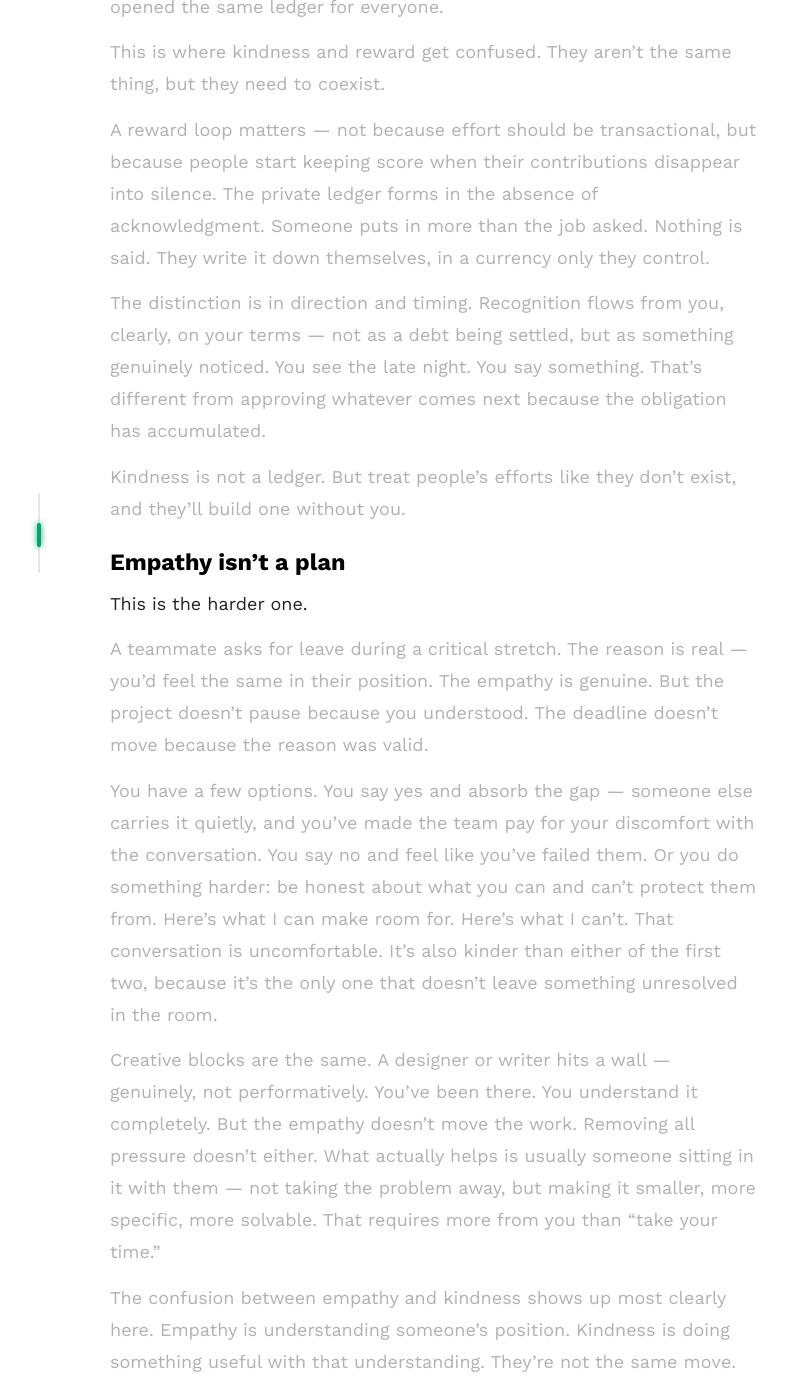
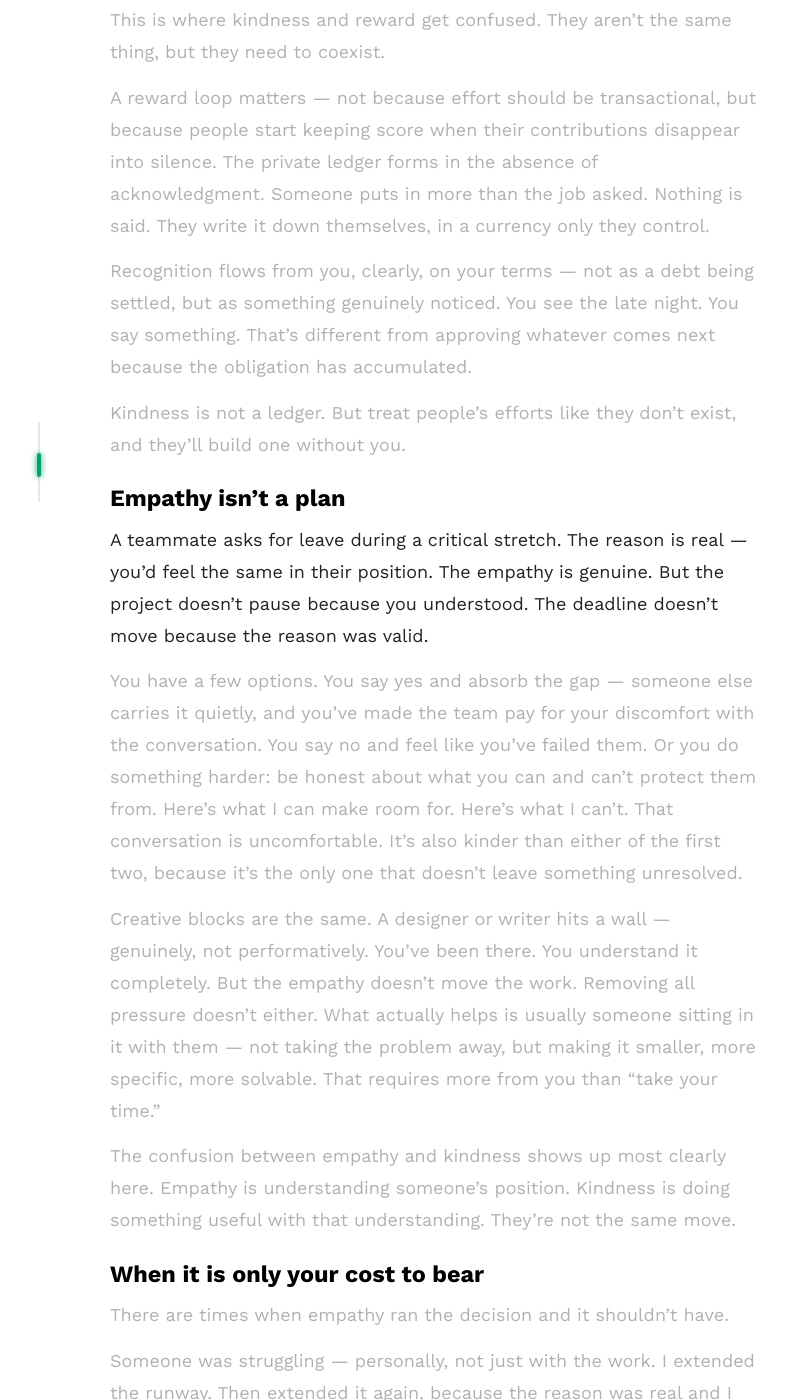
Before and after one commit to talkxo/rishiraj-blog-machine, a Jekyll site: the page built from _posts/2026-06-10-on-kindness-at-work.md, in a window 1280 px wide and 1400 px high, scrolled down 2430 px. Shown: the whole window, without its empty margins (206-993 px from the left). Built offline with Jekyll 4.4.1, drawn with Linux system fonts in a browser that asks for light colours; some of the changed text lies outside the part shown.

Commit message:
Update post content and add writing_time frontmatter parameters

```diff
--- a/_posts/2026-06-10-on-kindness-at-work.md
+++ b/_posts/2026-06-10-on-kindness-at-work.md
@@ -5,17 +5,21 @@
 description: "Kindness at work is less a trait than a practice — one that work tests constantly, in every direction, and in ways that are easy to get wrong."
 categories: [culture]
 tags: [work, culture, kindness]
+writing_time:
+  writing: "20:00"
+  proofreading: "5:00"
+  decorating: "3:00"
 ---
 
 Kindness at work is easy to confuse with two things: niceness, and empathy. They're related enough to feel identical in the moment. The outcomes tend to separate them.
 
-Niceness avoids discomfort. Kindness sometimes requires it. That distinction, once you see it, is hard to unsee. But the harder confusion is with empathy — because empathy is real, and useful, and often the right response. The problem is when it becomes the whole response.
+Niceness avoids discomfort. Kindness sometimes requires it. The harder confusion is with empathy — because empathy is real, and useful, and often the right response. The problem is when it becomes the whole response.
 
 ### The dial
 
 Work tests kindness because the stakes are visible. The bill arrives on a deadline, in a client call, in a team quietly carrying more than it should because someone wasn't told something clearly.
 
-The other thing work teaches you is that kindness isn't a fixed setting. It moves.
+Kindness isn't a fixed setting. It moves.
 
 A new person struggling in month two gets more grace than the same person making the same mistakes at month eight. A team under genuine pressure needs warmth more than efficiency — you slow down, you check in, you make room. A team that's drifted into comfort sometimes needs the opposite: friction, raised expectations, someone pointing at the gap between what's being delivered and what's possible.
 
@@ -37,7 +41,7 @@
 
 Kindness at work creates expectations. That's not always a problem — until the expectation becomes transactional, and unspoken.
 
-Someone stays late to finish a pitch. That matters, and they know it. Somewhere in the process, a private ledger opens. They've logged the credit. A few weeks later they need an unplanned day off — and the logic, in their head, is clean: I gave you something, now you give me something back. The late night and the leave become linked. When you treat them as two separate questions, you become the unkind one.
+Someone stays late to finish a pitch. That matters, and they know it. Somewhere in the process, a private ledger opens. They've logged the credit. A few weeks later they need an unplanned day off — and the logic, in their head, is clean: I gave you something, now you give me something back. The late night and the leave become linked. The ledger is already open by the time you know it exists.
 
 The problem isn't wanting to be acknowledged — that's reasonable, and deserved. The problem is the conversion that happens without agreement: contribution becoming currency, issued privately, redeemable on demand. You can't run a team on that math. One person's late night doesn't create an untracked liability for the whole organisation. And the moment you approve the leave because you feel you owe it, you've opened the same ledger for everyone.
 
@@ -45,17 +49,15 @@
 
 A reward loop matters — not because effort should be transactional, but because people start keeping score when their contributions disappear into silence. The private ledger forms in the absence of acknowledgment. Someone puts in more than the job asked. Nothing is said. They write it down themselves, in a currency only they control.
 
-The distinction is in direction and timing. Recognition flows from you, clearly, on your terms — not as a debt being settled, but as something genuinely noticed. You see the late night. You say something. That's different from approving whatever comes next because the obligation has accumulated.
+Recognition flows from you, clearly, on your terms — not as a debt being settled, but as something genuinely noticed. You see the late night. You say something. That's different from approving whatever comes next because the obligation has accumulated.
 
 Kindness is not a ledger. But treat people's efforts like they don't exist, and they'll build one without you.
 
 ### Empathy isn't a plan
 
-This is the harder one.
-
 A teammate asks for leave during a critical stretch. The reason is real — you'd feel the same in their position. The empathy is genuine. But the project doesn't pause because you understood. The deadline doesn't move because the reason was valid.
 
-You have a few options. You say yes and absorb the gap — someone else carries it quietly, and you've made the team pay for your discomfort with the conversation. You say no and feel like you've failed them. Or you do something harder: be honest about what you can and can't protect them from. Here's what I can make room for. Here's what I can't. That conversation is uncomfortable. It's also kinder than either of the first two, because it's the only one that doesn't leave something unresolved in the room.
+You have a few options. You say yes and absorb the gap — someone else carries it quietly, and you've made the team pay for your discomfort with the conversation. You say no and feel like you've failed them. Or you do something harder: be honest about what you can and can't protect them from. Here's what I can make room for. Here's what I can't. That conversation is uncomfortable. It's also kinder than either of the first two, because it's the only one that doesn't leave something unresolved.
 
 Creative blocks are the same. A designer or writer hits a wall — genuinely, not performatively. You've been there. You understand it completely. But the empathy doesn't move the work. Removing all pressure doesn't either. What actually helps is usually someone sitting in it with them — not taking the problem away, but making it smaller, more specific, more solvable. That requires more from you than "take your time."
 
```
Also changed, not shown: other parts of _posts/2026-06-10-on-kindness-at-work.md (+1 -1 lines).
